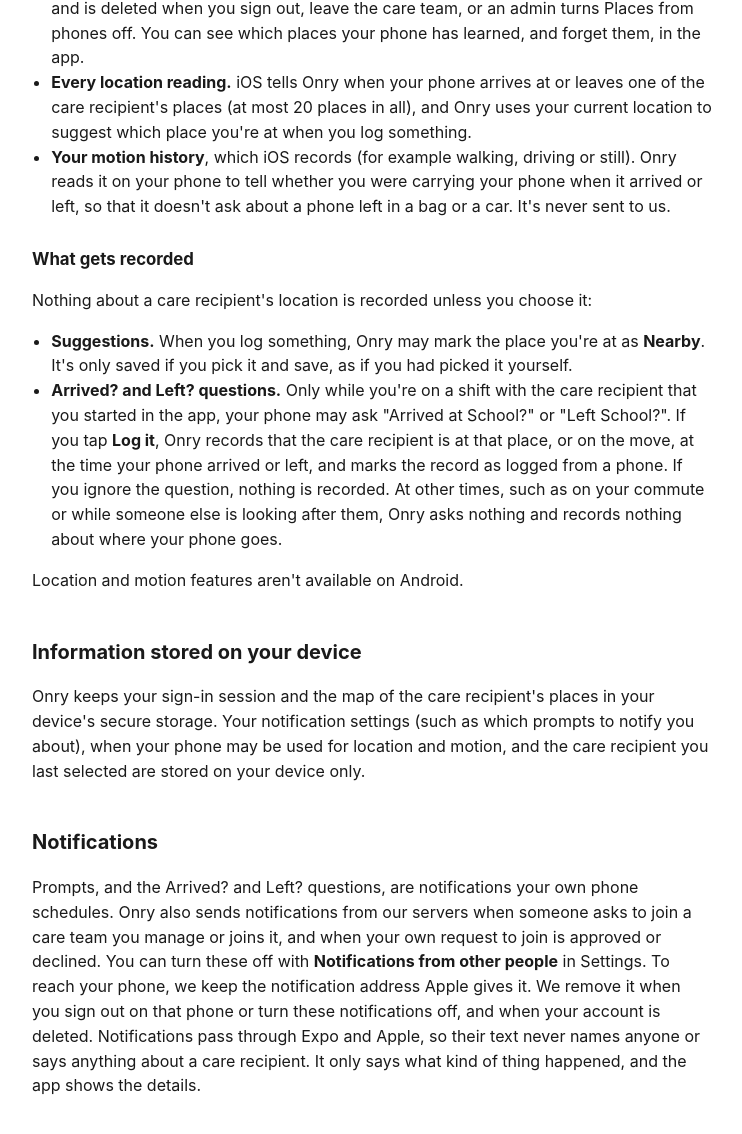
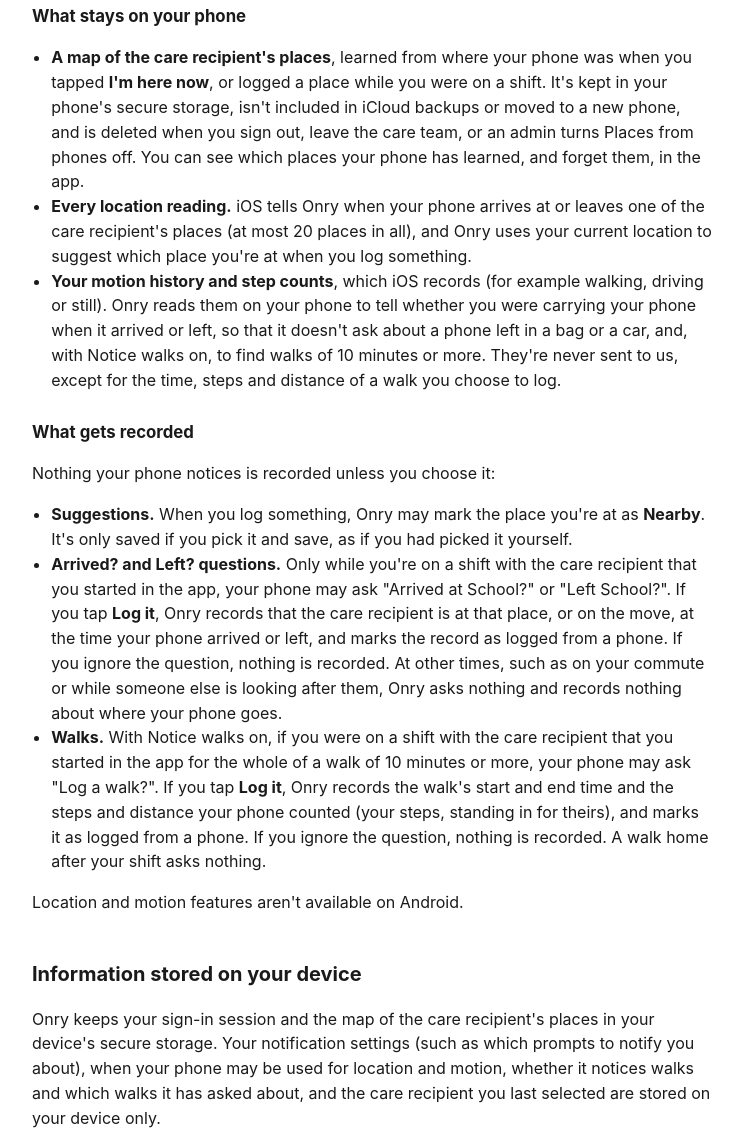
Before and after one commit to jjhale/onry-website, a plain HTML site: page privacy/index.html in a window 1280 px wide. Shown: the part 1849-2983 px from the top of the page, without its empty margins (268-1010 px from the left). Drawn offline with Linux system fonts and the light colour scheme.

Commit message:
📝 Cover the walks the phone notices, behind Notice walks (jjhale/onry#310)
The phone asks Log a walk? for a walk of 10 minutes or more during a shift
started in the app, and Log it records the start, end, steps and distance.
Motion history and step counts stay on the phone otherwise.

Co-Authored-By: Claude Opus 5.5 <noreply@anthropic.com>

```diff
--- a/privacy/index.html
+++ b/privacy/index.html
@@ -37,6 +37,7 @@
         <li><strong>Places</strong> — the named places a care recipient spends time at (for example Home or School), each with a time zone, and which place the care recipient was at, and when. A place is stored only as the name your care team gives it, not as an address or a position on a map.</li>
         <li><strong>Prompts</strong> — the prompts and to-dos an admin sets up for a care recipient (for example a toilet reminder), how important each one is, and each person's answers.</li>
         <li><strong>Shifts</strong> — if an admin turns shifts on for a care recipient: the kinds of shift, the roster, when each person went on and off duty, when someone is out and when they expect to be back, and the checks and notes admins add to past shifts.</li>
+        <li><strong>Walks</strong> — if you log a walk your phone noticed (see <a href="#location-and-motion">Location and motion</a>): its start and end time, and the steps and distance your phone counted.</li>
       </ul>
       <p>
         We don't collect analytics, advertising identifiers, or device tracking data, and your
@@ -47,7 +48,8 @@
       <p>
         On iPhone, Onry can use your phone's location to suggest which of the care recipient's
         places you're at when you log something. While you're on a shift, it can also ask
-        whether the care recipient has arrived at or left one of their places. This is optional
+        whether the care recipient has arrived at or left one of their places and, if you turn
+        it on, whether to log a walk you took with them. This is optional
         and off until you turn it on. Your location stays on your phone: our servers never
         receive coordinates, only which of the care recipient's places they're at, as if you
         had picked it yourself.
@@ -56,19 +58,21 @@
       <ul>
         <li>An admin turns on <strong>Places from phones</strong> for each care recipient. While it's off, no phone on the care team uses its location for that care recipient.</li>
         <li>You choose when your own phone is used, in <strong>Settings → This phone's location and motion</strong>: <strong>Never</strong> (the default), <strong>While I'm clocked in</strong>, <strong>During my rostered shifts</strong> or <strong>Always</strong>. This is set on your phone, and nobody else can change it. With During my rostered shifts, Onry watches the places all the time and ignores what it notices outside your shifts, so iOS may still show that Onry used your location then.</li>
-        <li>iOS asks your permission first: location "While Using" to suggest places, "Always" to notice when your phone arrives at or leaves a place while Onry is closed, and Motion &amp; Fitness. You can change these in iOS Settings at any time.</li>
+        <li><strong>Notice walks</strong> is a separate switch on your phone, and it's off until you turn it on.</li>
+        <li>iOS asks your permission first: location "While Using" to suggest places, "Always" to notice when your phone arrives at or leaves a place while Onry is closed, and Motion &amp; Fitness to notice walks and check you're carrying your phone. You can change these in iOS Settings at any time.</li>
       </ul>
       <h3>What stays on your phone</h3>
       <ul>
         <li><strong>A map of the care recipient's places</strong>, learned from where your phone was when you tapped <strong>I'm here now</strong>, or logged a place while you were on a shift. It's kept in your phone's secure storage, isn't included in iCloud backups or moved to a new phone, and is deleted when you sign out, leave the care team, or an admin turns Places from phones off. You can see which places your phone has learned, and forget them, in the app.</li>
         <li><strong>Every location reading.</strong> iOS tells Onry when your phone arrives at or leaves one of the care recipient's places (at most 20 places in all), and Onry uses your current location to suggest which place you're at when you log something.</li>
-        <li><strong>Your motion history</strong>, which iOS records (for example walking, driving or still). Onry reads it on your phone to tell whether you were carrying your phone when it arrived or left, so that it doesn't ask about a phone left in a bag or a car. It's never sent to us.</li>
+        <li><strong>Your motion history and step counts</strong>, which iOS records (for example walking, driving or still). Onry reads them on your phone to tell whether you were carrying your phone when it arrived or left, so that it doesn't ask about a phone left in a bag or a car, and, with Notice walks on, to find walks of 10 minutes or more. They're never sent to us, except for the time, steps and distance of a walk you choose to log.</li>
       </ul>
       <h3>What gets recorded</h3>
-      <p>Nothing about a care recipient's location is recorded unless you choose it:</p>
+      <p>Nothing your phone notices is recorded unless you choose it:</p>
       <ul>
         <li><strong>Suggestions.</strong> When you log something, Onry may mark the place you're at as <strong>Nearby</strong>. It's only saved if you pick it and save, as if you had picked it yourself.</li>
         <li><strong>Arrived? and Left? questions.</strong> Only while you're on a shift with the care recipient that you started in the app, your phone may ask "Arrived at School?" or "Left School?". If you tap <strong>Log it</strong>, Onry records that the care recipient is at that place, or on the move, at the time your phone arrived or left, and marks the record as logged from a phone. If you ignore the question, nothing is recorded. At other times, such as on your commute or while someone else is looking after them, Onry asks nothing and records nothing about where your phone goes.</li>
+        <li><strong>Walks.</strong> With Notice walks on, if you were on a shift with the care recipient that you started in the app for the whole of a walk of 10 minutes or more, your phone may ask "Log a walk?". If you tap <strong>Log it</strong>, Onry records the walk's start and end time and the steps and distance your phone counted (your steps, standing in for theirs), and marks it as logged from a phone. If you ignore the question, nothing is recorded. A walk home after your shift asks nothing.</li>
       </ul>
       <p>
         Location and motion features aren't available on Android.
@@ -78,14 +82,15 @@
       <p>
         Onry keeps your sign-in session and the map of the care recipient's places in your
         device's secure storage. Your notification settings (such as which prompts to notify you
-        about), when your phone may be used for location and motion, and the care recipient you
-        last selected are stored on your device only.
+        about), when your phone may be used for location and motion, whether it notices walks
+        and which walks it has asked about, and the care recipient you last selected are stored
+        on your device only.
       </p>
 
       <h2>Notifications</h2>
       <p>
-        Prompts, and the Arrived? and Left? questions, are notifications your own phone
-        schedules. Onry also sends notifications from our servers when someone asks to join a
+        Prompts, and the Arrived?, Left? and Log a walk? questions, are notifications your own
+        phone schedules. Onry also sends notifications from our servers when someone asks to join a
         care team you manage or joins it, and when your own request to join is approved or
         declined. You can turn these off with <strong>Notifications from other people</strong> in
         Settings. To reach your phone, we keep the notification address Apple gives it. We remove
@@ -115,7 +120,7 @@
       <ul>
         <li><strong>Admins</strong> can see the care recipient's full event history, including earlier versions of changed or removed events.</li>
         <li><strong>Supporters</strong> can see events logged in the last 7 days, plus any events they logged themselves.</li>
-        <li><strong>Places</strong>, including those logged from a phone, are events, so they're visible to the care team in the same way.</li>
+        <li><strong>Places and walks</strong>, including those logged from a phone, are events, so they're visible to the care team in the same way.</li>
         <li><strong>Shifts</strong> — admins can see everyone's shifts and time on duty. Supporters can see their own, and the names of the people on duty with the care recipient now, but not anyone else's kind of shift or hours.</li>
         <li><strong>Your name and profile photo</strong> are visible to the other members of every care team you're on.</li>
         <li>
```
